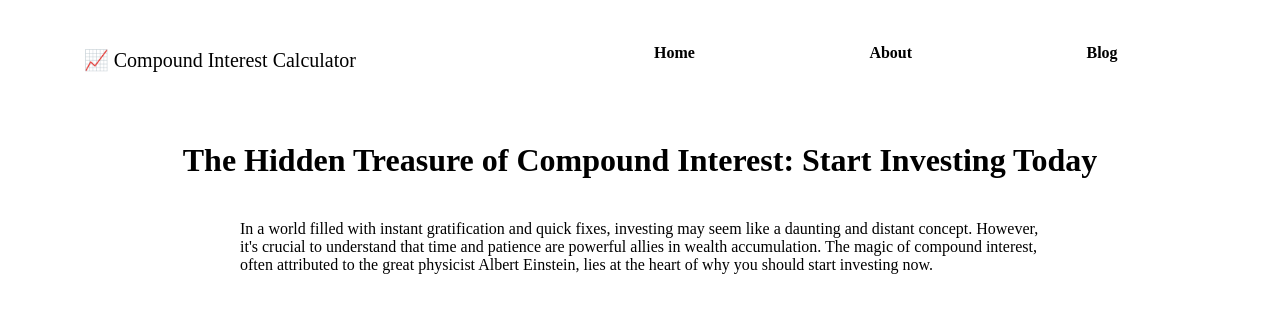
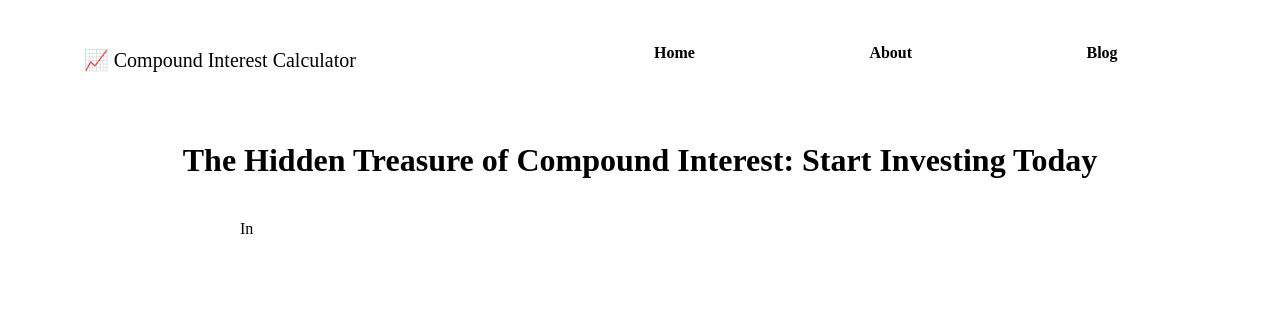
Before and after one commit to marionlouis1/interest-calculator, a Next.js app: page /blog in a window 1280 px wide. Shown: the top 312 px of the page. Built offline with nearby package versions, Linux system fonts and the light colour scheme.

Commit message:
test 1 word in p

```diff
--- a/pages/blog.js
+++ b/pages/blog.js
@@ -22,9 +22,7 @@ export default function Blog() {
         <main>
             <h1>The Hidden Treasure of Compound Interest: Start Investing Today</h1>
                 <p className="blog-content">
-                In a world filled with instant gratification and quick fixes, investing may seem like a daunting and distant concept. However, it's crucial to understand that time and patience are powerful allies in wealth accumulation. The magic of compound interest, often attributed to the great physicist Albert Einstein, lies at the heart of why you should start investing now.
-                </p>
-
+                In </p>
 
         </main>
         </>
```
